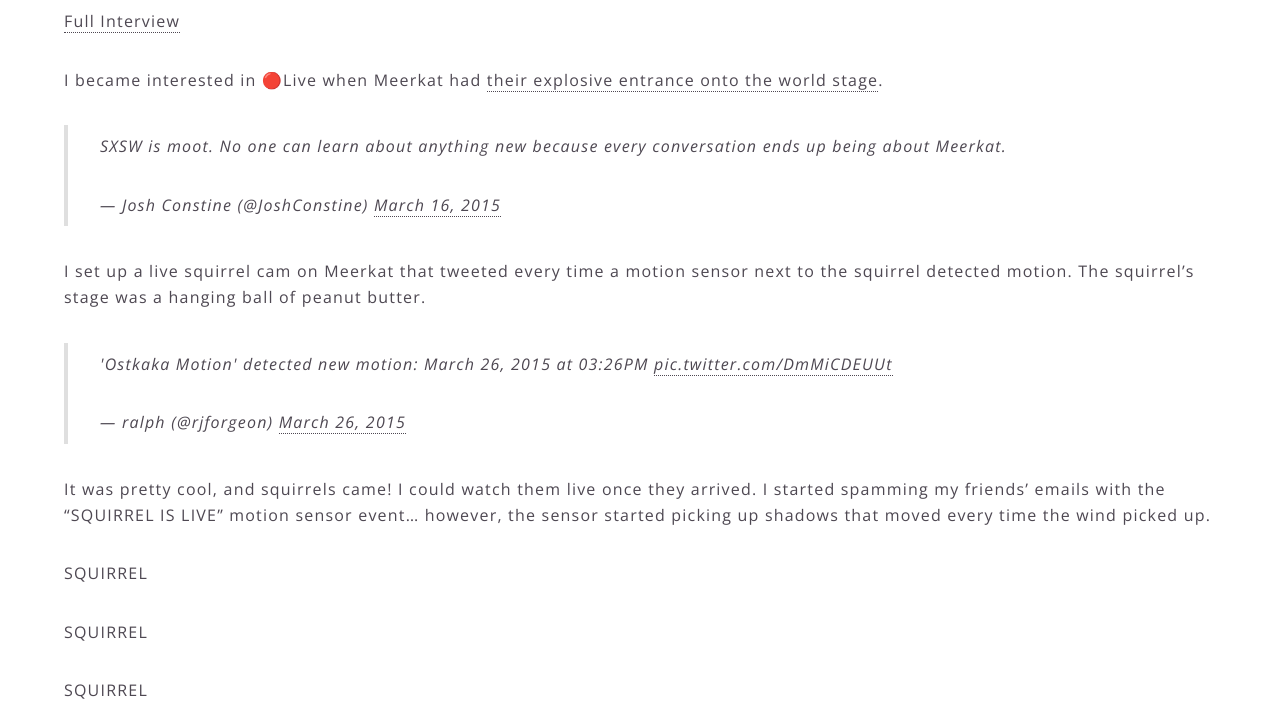
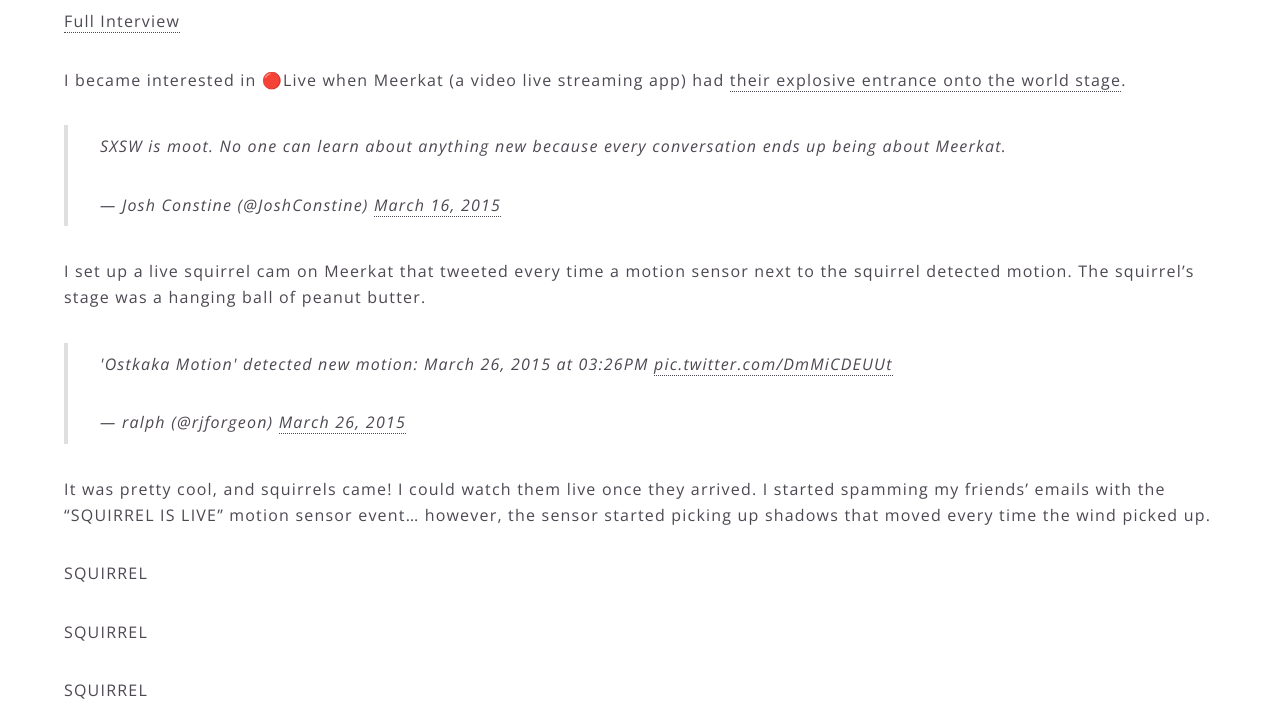
Before and after one commit to rforgeon/portfolio-kami, a Jekyll site: the page built from _posts/2017-5-5-live.md, in a window 1280 px wide and 900 px high, scrolled down 943 px, cut to the strip 191-900 px from the top of the window. Built offline with Jekyll 4.4.1, drawn with Linux system fonts in a browser that asks for light colours; comment, search, counter and statistics services are not loaded.

Commit message:
live post edit 2

```diff
--- a/_posts/2017-5-5-live.md
+++ b/_posts/2017-5-5-live.md
@@ -8,7 +8,7 @@
 
 [Full Interview]( https://youtu.be/zEPCeXWQtyM)
 
-I became interested in 🔴Live when Meerkat had [their explosive entrance onto the world stage](https://www.theverge.com/2015/3/17/8234769/how-meerkat-conquered-all-at-sxsw).
+I became interested in 🔴Live when Meerkat (a video live streaming app) had [their explosive entrance onto the world stage](https://www.theverge.com/2015/3/17/8234769/how-meerkat-conquered-all-at-sxsw).
 
 <blockquote class="twitter-tweet" data-lang="en"><p lang="en" dir="ltr">SXSW is moot. No one can learn about anything new because every conversation ends up being about Meerkat.</p>&mdash; Josh Constine (@JoshConstine) <a href="https://twitter.com/JoshConstine/status/577273405952544768">March 16, 2015</a></blockquote>
 <script async src="//platform.twitter.com/widgets.js" charset="utf-8"></script>
```
